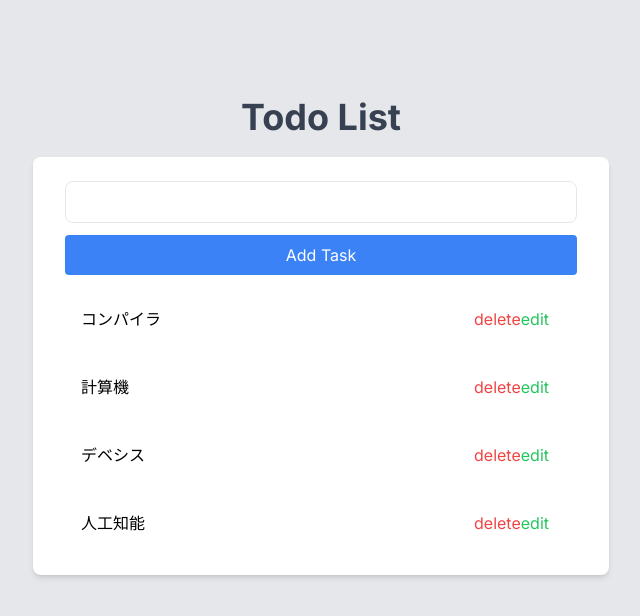
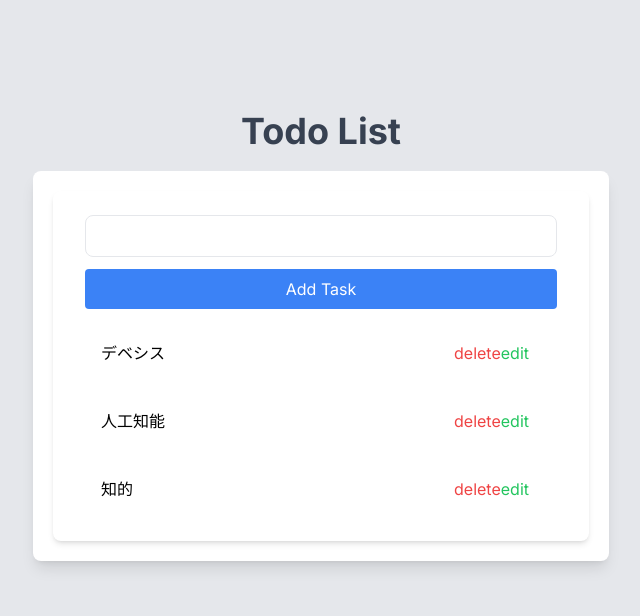
Before and after one commit to i2rin/todolist-nextjs, a Next.js app: page / in a window 1280 px wide. Shown: the top 616 px of the page, without its empty margins (319-959 px from the left). Built offline with nearby package versions, Linux system fonts and the light colour scheme; data requests are answered from the project's data file.

Commit message:
🎨UIを修正しました

```diff
--- a/src/app/data/todos.json
+++ b/src/app/data/todos.json
@@ -1,13 +1,5 @@
 {
   "tasks": [
-    {
-      "text": "コンパイラ",
-      "id": "7483691d-551f-44bc-a0b4-0a9033b63941"
-    },
-    {
-      "id": "fea06451-71ad-4aa0-a50d-f10c40c0809f",
-      "text": "計算機"
-    },
     {
       "id": "ca11ae36-ae36-4df3-9e90-f664d527f405",
       "text": "デベシス"
@@ -15,6 +7,10 @@
     {
       "id": "bcdcb758-b03c-4343-8eea-9f4b2ac0a4f1",
       "text": "人工知能"
+    },
+    {
+      "id": "1e75a027-1f1b-478f-a7c2-d0df277d208a",
+      "text": "知的"
     }
   ]
 }
--- a/src/app/page.tsx
+++ b/src/app/page.tsx
@@ -1,3 +1,4 @@
+
 import AddTask from '../app/components/AddTask';
 import TodoList from '../app/components/TodoList';
 import { getAllTodos } from "../app/pages/api";
@@ -11,7 +12,7 @@ export default async function Home() {
       <h1 className = "text-4xl font-bold text-gray-700 -mt-32 ">
       Todo List
       </h1>
-      <div className = "w-full max-w-xl mt-5">
+      <div className = "w-full max-w-xl mt-5 p-5 bg-white shadow-lg rounded-lg">
        <div className = "w-full px-8 py-6 bg-white shadow-md rounded-lg ">
        <AddTask />
        <TodoList tasks = {tasks} />
```
